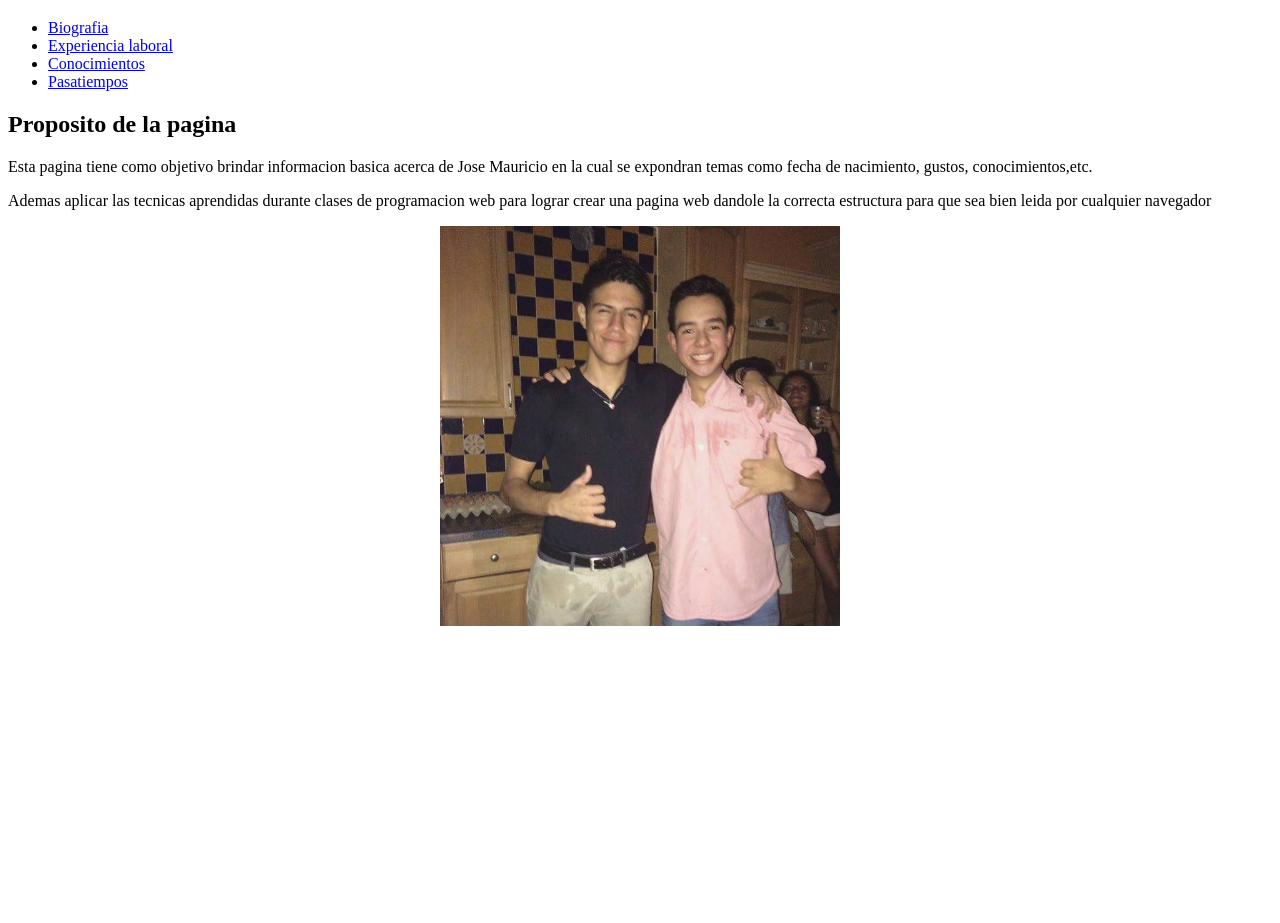
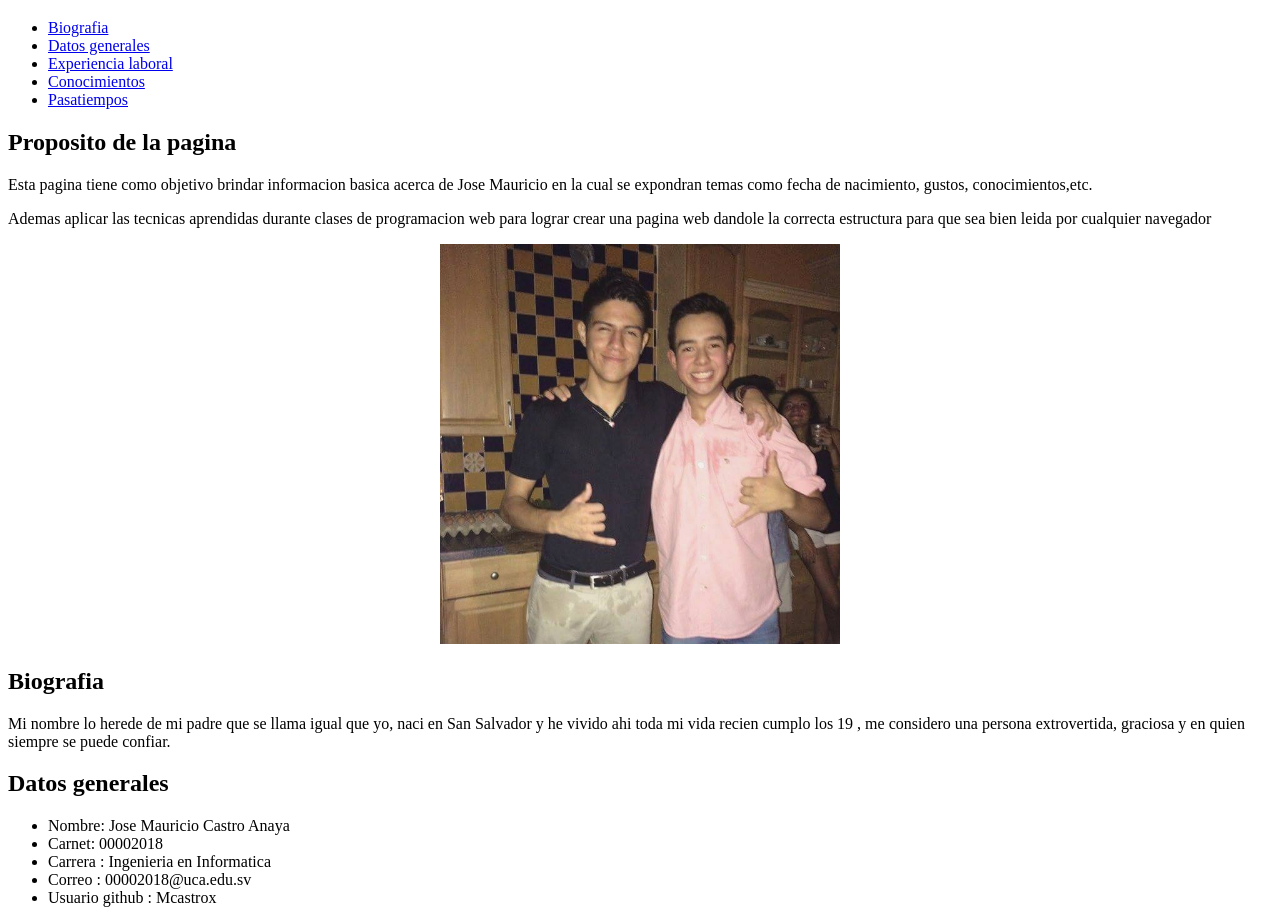
Before and after one commit to Mcastrox/Portafolio_PW0219_00002018, a plain HTML site: page Tarea1/About me .html in a window 1280 px wide. Shown: the part 61-984 px from the top of the page. Before the commit the page ends 800 px from the top, so only its background shows below. Drawn offline with Linux system fonts and the light colour scheme; files whose address does not match are found by name.

Commit message:
[tarea 1] primeras dos secciones

```diff
--- a/Tarea1/About me .html
+++ b/Tarea1/About me .html
@@ -12,6 +12,7 @@
             <nav>
                 <ul>
                     <li><a href="#biografia">Biografia</a></li>
+                    <li> <a href="#datos">Datos generales</a></li>
                     <li><a href="#exp"> Experiencia laboral</a> </li>
                     <li> <a href="#conocimientos">Conocimientos</a></li>
                     <li> <a href="#pasatiempos">Pasatiempos</a></li>
@@ -29,9 +30,29 @@
             para lograr crear una pagina web dandole la correcta estructura para que sea bien leida por cualquier navegador
         </p>
         <center>
-            <img src="/home/mauricio/Escritorio/workspace/Portafolio_PW0219_00002018/Tarea1/imagenes/me.jpg" height="400" width="400">
+            <img src="/home/mauricio/Escritorio/workspace/Portafolio_PW0219_00002018/Tarea1/imagenes/me.jpg" height="400" width="400" alt="Imagen de mi ">
         </center>
     </section>
+    <section>
+        <h2> <a name="biografia" > Biografia</a></h2>
+        <p>
+            Mi nombre lo herede de mi padre que se llama igual que yo, naci en San Salvador y he vivido ahi toda mi vida
+            recien cumplo los 19 , me considero una persona extrovertida, graciosa y en quien siempre se puede confiar.
+        </p>
+
+    </section>
+    <section>
+        <h2><a name="datos">Datos generales </a></h2>
+        <ul>
+            <li>Nombre: Jose Mauricio Castro Anaya</li>
+            <li> Carnet: 00002018 </li>
+            <li> Carrera : Ingenieria en Informatica</li>
+            <li> Correo : 00002018@uca.edu.sv</li>
+            <li> Usuario github : Mcastrox </li>
+
+        </ul>
+    </section>
+
 
 </body>
 </html>
```
